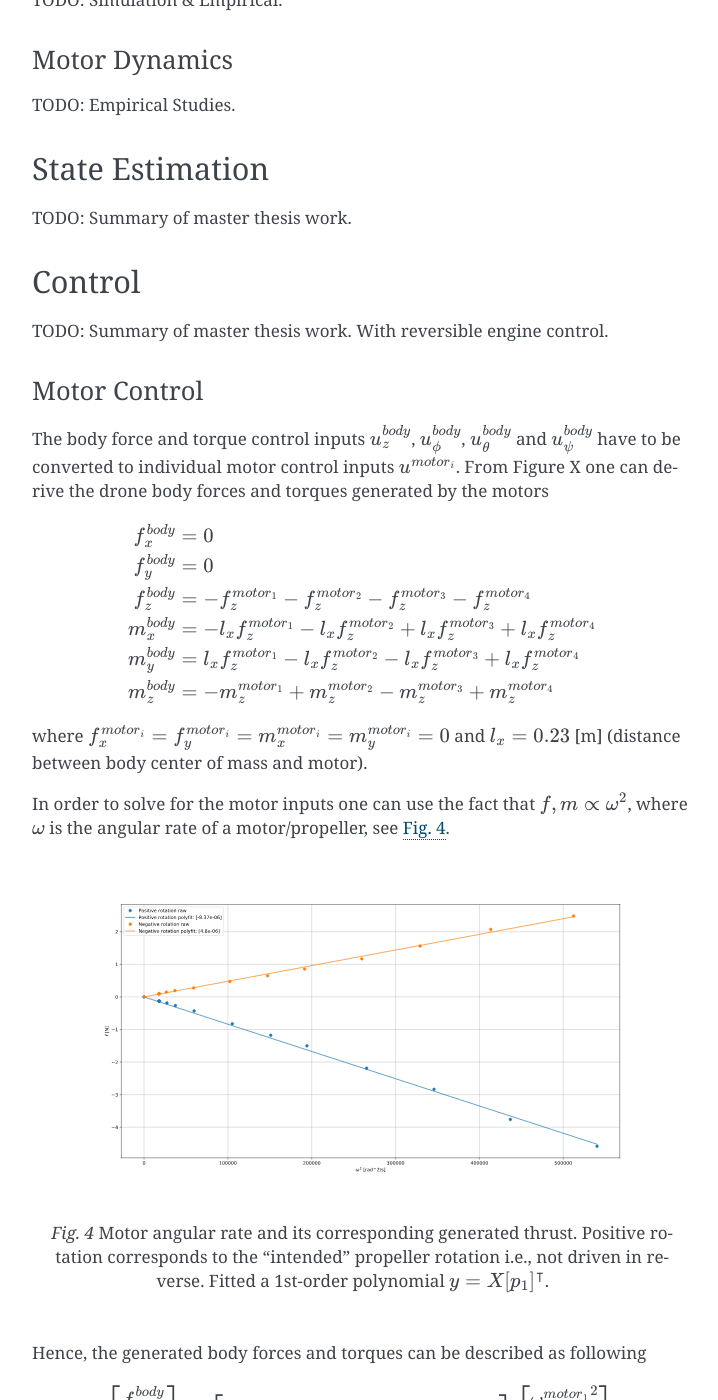
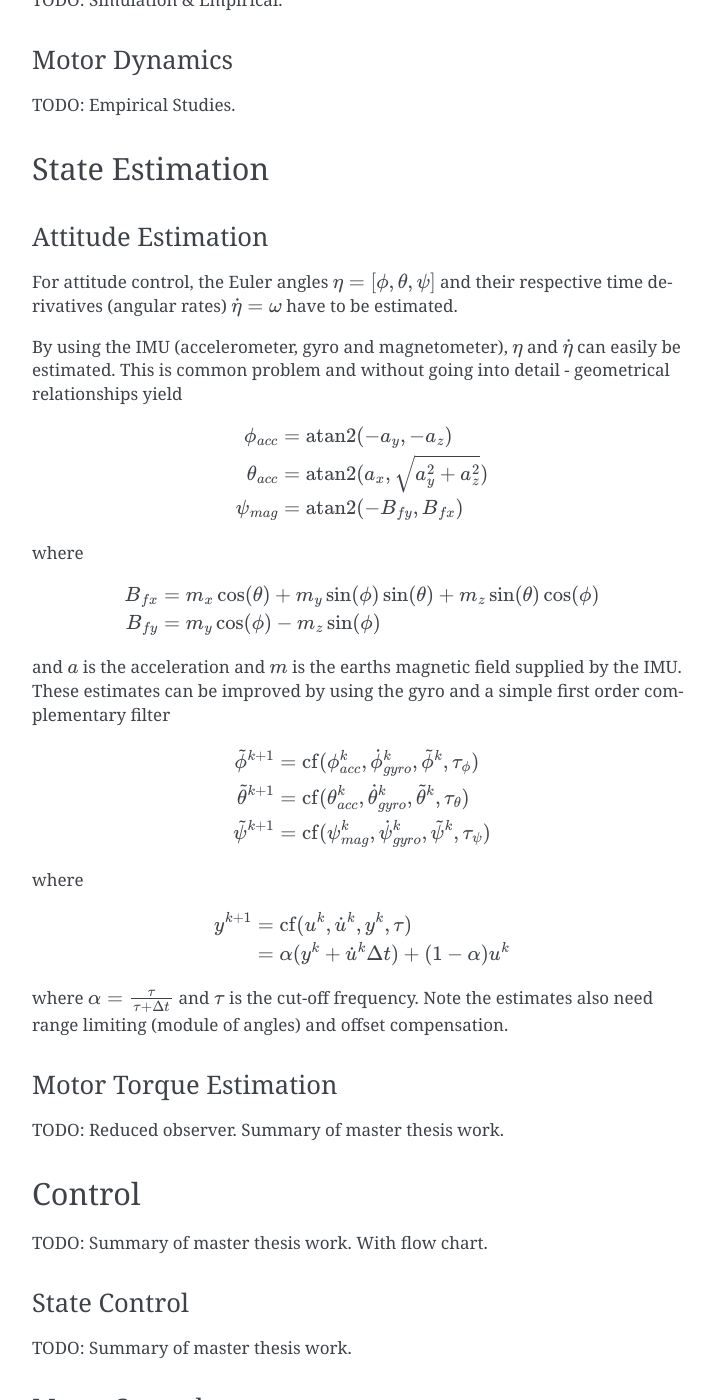
Before and after one commit to real-tintin/ugglan, a Sphinx documentation site: the page built from doc/source/drone.rst, in a window 1280 px wide and 1400 px high, scrolled down 2692 px. Shown: the whole window, without its empty margins (388-1106 px from the left). Built offline with Sphinx 7.4.7, drawn with Linux system fonts in a browser that asks for light colours; some of the changed text lies outside the part shown.

Commit message:
Update doc regarding SW design and add section describing the attitude estimation.

```diff
--- a/doc/source/drone.rst
+++ b/doc/source/drone.rst
@@ -50,13 +58,14 @@ the consumers, see :numref:`drone_sw_design`
 
         subgraph Consumers
         StateControl
-        DataLogging
+        DataLogger
         end
 
-As one can see the consumers will fetch data from the ``InputQueue`` in different
-fashions. This since the state controller will run at a constant execution/sample
-rate to simplify the signal processing e.g., filtering. Whereas the data logger only
-will store a sample once.
+As one can see, some consumers will fetch data from the ``InputHolder``. This is
+a thread safe data structure which holds the latest input samples e.g., used by the
+``StateControl`` which runs at a constant execution/sample rate i.e. to simplify
+the signal processing. Whereas the data logger only will store a sample once and uses
+the thread safe queue ``DataLogQueue``. Note other task may also populate this queue.
 
 Note, some signals such as the ones from the pressure sensor will only be sampled
 at 10 Hz. This has to be handled by the state controller.
@@ -110,11 +119,60 @@ TODO: Empirical Studies.
 
 State Estimation
 =================
-TODO: Summary of master thesis work.
+
+Attitude Estimation
+--------------------
+For attitude control, the Euler angles :math:`\eta = [\phi, \theta, \psi]` and their respective
+time derivatives (angular rates) :math:`\dot{\eta} = \omega` have to be estimated.
+
+By using the IMU (accelerometer, gyro and magnetometer), :math:`\eta` and :math:`\dot{\eta}` can
+easily be estimated. This is common problem and without going into detail - geometrical
+relationships yield
+
+.. math::
+
+    \phi_{acc} &= \text{atan2}(-a_y, -a_z) \\
+    \theta_{acc} &= \text{atan2}(a_x, \sqrt{a_y^2 + a_z^2}) \\
+    \psi_{mag} &= \text{atan2}(-B_{fy}, B_{fx})
+
+where
+
+.. math::
+
+    B_{fx} &= m_x\cos(\theta) + m_y\sin(\phi)\sin(\theta) + m_z\sin(\theta)\cos(\phi) \\
+    B_{fy} &= m_y\cos(\phi) - m_z\sin(\phi)
+
+and :math:`a` is the acceleration and :math:`m` is the earths magnetic field supplied by the
+IMU. These estimates can be improved by using the gyro and a simple first order complementary
+filter
+
+.. math::
+
+    \tilde{\phi}^{k+1} &= \text{cf}(\phi_{acc}^k, \dot{\phi}_{gyro}^k, \tilde{\phi}^k, \tau_{\phi}) \\
+    \tilde{\theta}^{k+1} &= \text{cf}(\theta_{acc}^k, \dot{\theta}_{gyro}^k, \tilde{\theta}^k, \tau_{\theta}) \\
+    \tilde{\psi}^{k+1} &= \text{cf}(\psi_{mag}^k, \dot{\psi}_{gyro}^k, \tilde{\psi}^k, \tau_{\psi})
+
+where
+
+.. math::
+
+    y^{k+1} &= \text{cf}(u^k, \dot{u}^k, y^k, \tau) \\
+            &= \alpha(y^k + \dot{u}^k\Delta t) + (1-\alpha)u^k
+
+where :math:`\alpha = \tfrac{\tau}{\tau + \Delta t}` and :math:`\tau` is the cut-off frequency.
+Note the estimates also need range limiting (module of angles) and offset compensation.
+
+Motor Torque Estimation
+------------------------
+TODO: Reduced observer. Summary of master thesis work.
 
 Control
 =================
-TODO: Summary of master thesis work. With reversible engine control.
+TODO: Summary of master thesis work. With flow chart.
+
+State Control
+-----------------
+TODO: Summary of master thesis work.
 
 Motor Control
 ------------------
```
Also changed, not shown: other parts of doc/source/drone.rst (+17 -9 lines).
